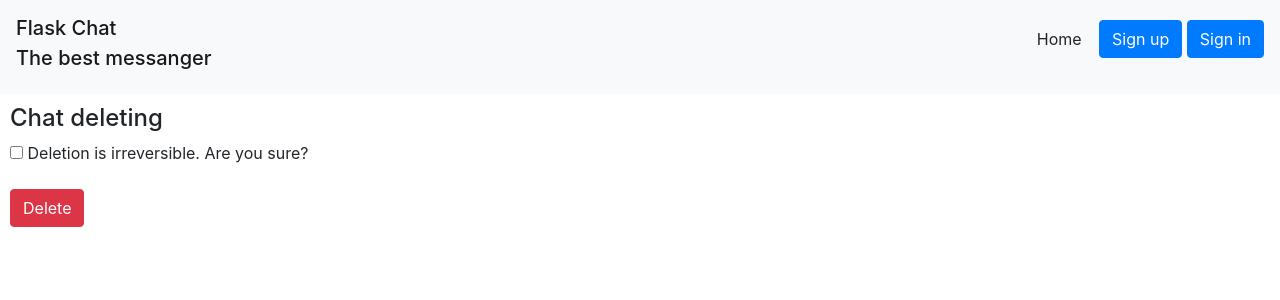
After one commit to Rustemiq/Flask-Chat, a Flask app: template templates/chat_delete.html in a window 1280 px wide. The commit adds this page. Shown: the top 300 px of the page. Run offline with Flask 3, Linux system fonts and the light colour scheme; the template is opened without the code that fills it: values that come from a table or form of the project are taken from there, others are empty; some libraries are stand-ins or nearby versions.

Commit message:
добавлено удаление чата

```diff
--- /dev/null
+++ b/forms/chat_delete.py
@@ -0,0 +1,7 @@
+from flask_wtf import FlaskForm
+from wtforms import SubmitField, BooleanField
+
+
+class ChatDeleteForm(FlaskForm):
+    agreement = BooleanField('Deletion is irreversible. Are you sure?')
+    submit = SubmitField('Delete')
--- a/forms/chat_edit.py
+++ b/forms/chat_edit.py
@@ -1,8 +1,7 @@
-from wtforms import SubmitField, FieldList, FormField
+from wtforms import SubmitField, FieldList, FormField, BooleanField
 
 from forms.chat_create import ChatCreationForm, UsernameForm
 
 
 class ChatEditForm(ChatCreationForm):
-    delete = SubmitField('Delete')
     usernames = FieldList(FormField(UsernameForm), min_entries=0)
--- /dev/null
+++ b/templates/chat_delete.html
@@ -0,0 +1,13 @@
+{% extends "base.html" %}
+
+{% block title %} Profile deleting {% endblock %}
+
+{% block content %}
+<h4>Chat deleting</h4>
+
+<form action="" method="post">
+    {{ form.hidden_tag() }}
+    <p>{{ form.agreement() }} {{ form.agreement.label }}</p>
+    <p>{{ form.submit(type="submit", class="btn btn-danger") }}</p>
+</form>
+{% endblock %}
--- a/templates/chat_edit.html
+++ b/templates/chat_edit.html
@@ -39,6 +39,6 @@
     <p>{{ form.add_user(type="submit", class="btn btn-primary") }}
         {{ form.delete_user(type="submit", class="btn btn-primary") }} </p>
     <p>{{ form.confirm(type="submit", class="btn btn-primary") }}</p>
-
+    <a class="btn btn-danger" href="/chat_delete/{{chat.id}}">Delete</a>
 </form>
 {% endblock %}
```
Also changed, not shown: blueprints/chats_blueprint.py (+15 -0 lines).
